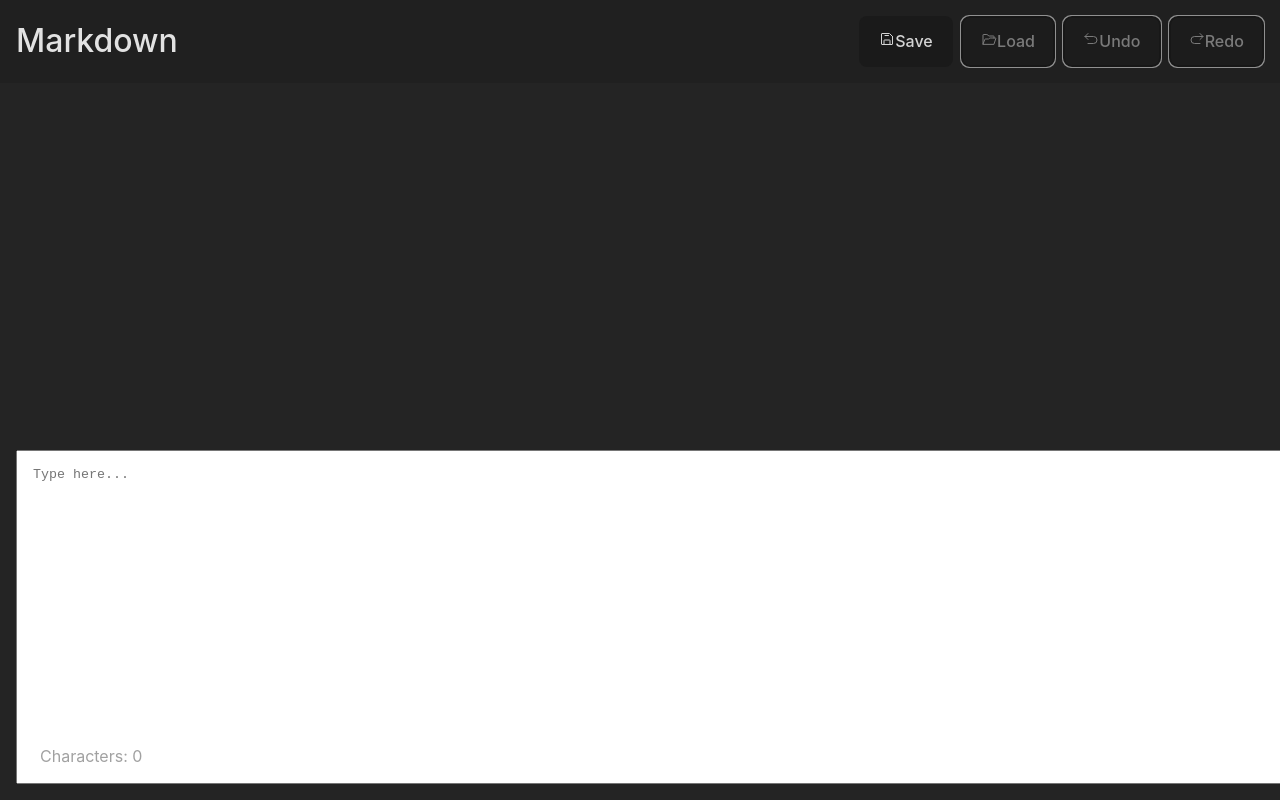
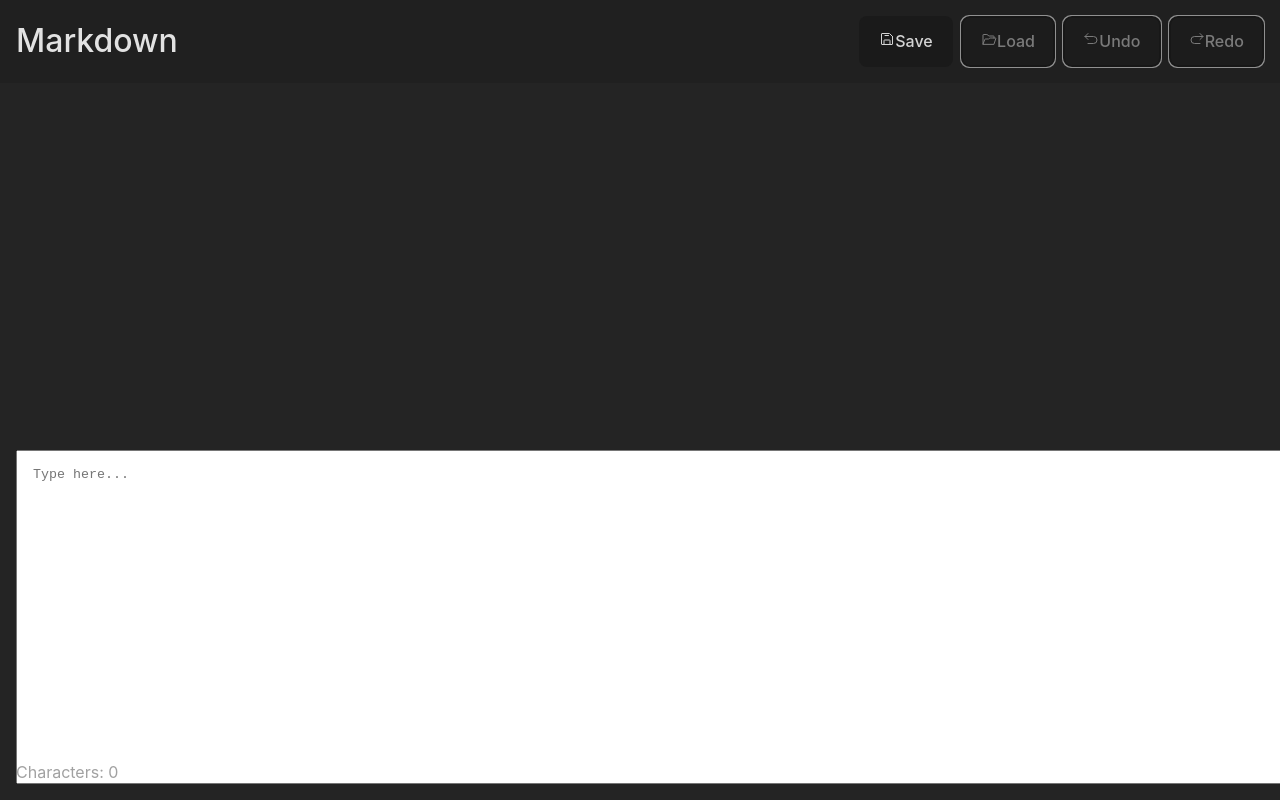
Before and after one commit to mulrooneydesign/word-processor, a React (Vite) app: page / in a window 1280 px wide. Built offline with nearby package versions, Linux system fonts and the light colour scheme.

Commit message:
feat(word-processor): update char counter

```diff
--- a/src/components/CharCounter/CharCounter.css
+++ b/src/components/CharCounter/CharCounter.css
@@ -1,7 +1,7 @@
 .charCounter {
     position: fixed;
-    bottom: var(--xs-spacing);
-    left: var(--lg-spacing);
+    bottom: 0;
+    left: var(--xs-spacing);
     opacity: 1;
     color: var(--dark-gray);
     z-index: 3;
```
Also changed, not shown: 1 other file (tests, documents, lock files or other folders).
